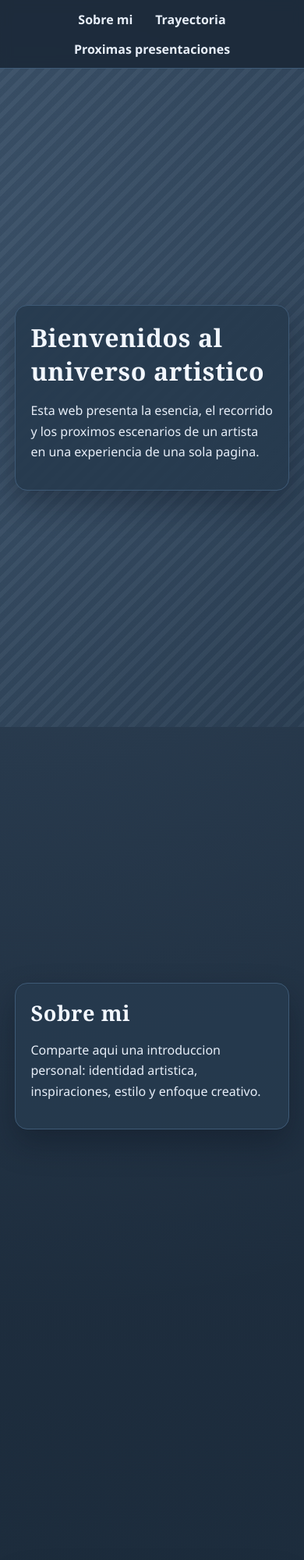
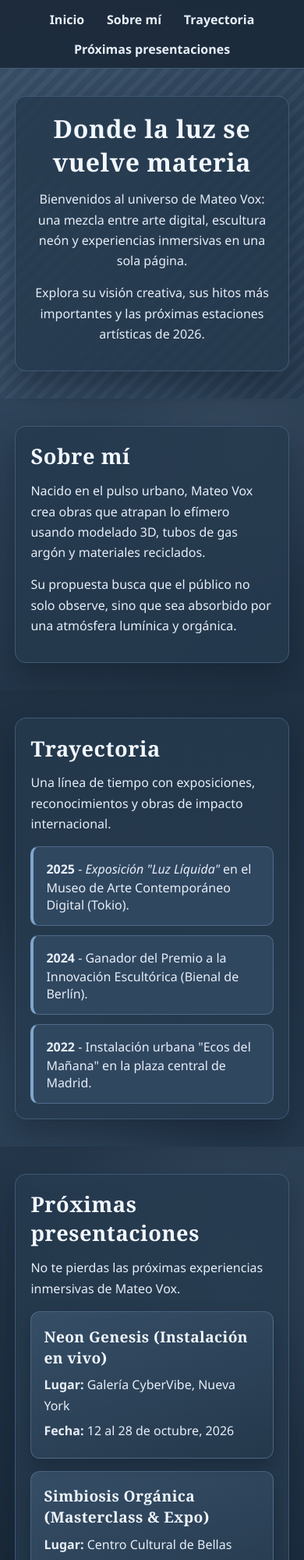
Before and after one commit to 4GeeksAcademy/OmarGomez-artist-website, a plain HTML site: page index.html in a window 390 px wide. Shown: the top 2000 px of the page at 78% size. Drawn offline with Linux system fonts and the light colour scheme.

Commit message:
version 1 completa

```diff
--- a/index.html
+++ b/index.html
@@ -1,40 +1,42 @@
-<!doctype html>
+<!DOCTYPE html>
 <html lang="es">
   <head>
     <meta charset="UTF-8" />
     <meta name="viewport" content="width=device-width, initial-scale=1.0" />
     <meta
       name="description"
-      content="Landing page de presentacion de artista con biografia, trayectoria y proximas presentaciones."
+      content="Landing page de presentación de Mateo Vox con biografía, trayectoria y próximas presentaciones de arte contemporáneo."
     />
-    <title>Presentacion Artista</title>
+    <title>Mateo Vox | Presentación Artística</title>
     <link rel="stylesheet" href="style.css" />
+
+    <!-- SEO: Marcado Schema.org -->
     <script type="application/ld+json">
       {
         "@context": "https://schema.org",
-        "@type": "Person",
-        "name": "Nombre del Artista",
-        "url": "https://example.com",
-        "jobTitle": "Artista",
-        "description": "Artista con trayectoria en escenarios nacionales e internacionales.",
+        "@type": "Artist",
+        "name": "Mateo Vox",
+        "url": "https://mateovoxart.com",
+        "jobTitle": "Artista visual contemporáneo",
+        "description": "Artista contemporáneo que fusiona escultura orgánica con entornos lumínicos y arte digital interactivo.",
         "mainEntityOfPage": {
           "@type": "WebPage",
-          "@id": "https://example.com"
+          "@id": "https://mateovoxart.com"
         },
         "subjectOf": [
           {
             "@type": "Event",
-            "name": "Presentacion 1",
+            "name": "Neon Genesis",
             "eventAttendanceMode": "https://schema.org/OfflineEventAttendanceMode",
             "eventStatus": "https://schema.org/EventScheduled",
-            "startDate": "2026-06-20T20:00:00-05:00",
+            "startDate": "2026-10-12T19:30:00-04:00",
             "location": {
               "@type": "Place",
-              "name": "Teatro Principal",
+              "name": "Galería CyberVibe",
               "address": {
                 "@type": "PostalAddress",
-                "addressLocality": "Ciudad",
-                "addressCountry": "ES"
+                "addressLocality": "Nueva York",
+                "addressCountry": "US"
               }
             }
           }
@@ -46,95 +48,112 @@
     <a class="skip-link" href="#contenido-principal">Saltar al contenido principal</a>
 
     <header>
-      <nav class="navbar" aria-label="Navegacion principal" role="navigation">
+      <nav class="navbar" aria-label="Navegación principal">
         <ul class="nav-links">
-          <li><a href="#sobre-mi" aria-label="Ir a la seccion Sobre mi">Sobre mi</a></li>
-          <li><a href="#trayectoria" aria-label="Ir a la seccion Trayectoria">Trayectoria</a></li>
-          <li>
-            <a
-              href="#presentaciones"
-              aria-label="Ir a la seccion Proximas presentaciones"
-              >Proximas presentaciones</a
-            >
-          </li>
+          <li><a href="#bienvenida" aria-label="Ir al inicio">Inicio</a></li>
+          <li><a href="#sobre-mi" aria-label="Ir a la sección Sobre mí">Sobre mí</a></li>
+          <li><a href="#trayectoria" aria-label="Ir a la sección Trayectoria">Trayectoria</a></li>
+          <li><a href="#presentaciones" aria-label="Ir a la sección Próximas presentaciones">Próximas presentaciones</a></li>
         </ul>
       </nav>
     </header>
 
     <main id="contenido-principal" tabindex="-1">
-      <section
-        id="bienvenida"
-        aria-labelledby="titulo-bienvenida"
-        itemscope
-        itemtype="https://schema.org/WebPageElement"
-      >
-        <div class="content" role="region" aria-label="Mensaje de bienvenida">
-          <h1 id="titulo-bienvenida" itemprop="name">Bienvenidos al universo artistico</h1>
+
+      <!-- Sección 1: Bienvenida -->
+      <section id="bienvenida" aria-labelledby="titulo-bienvenida">
+        <div class="content">
+          <h1 id="titulo-bienvenida">Donde la luz se vuelve materia</h1>
           <p>
-            Esta web presenta la esencia, el recorrido y los proximos escenarios
-            de un artista en una experiencia de una sola pagina.
+            Bienvenidos al universo de Mateo Vox: una mezcla entre arte digital,
+            escultura neón y experiencias inmersivas en una sola página.
+          </p>
+          <p>
+            Explora su visión creativa, sus hitos más importantes y las próximas
+            estaciones artísticas de 2026.
           </p>
         </div>
       </section>
 
-      <section
-        id="sobre-mi"
-        aria-labelledby="titulo-sobre-mi"
-        itemscope
-        itemtype="https://schema.org/Person"
-      >
-        <article class="content" role="article" aria-label="Informacion biografica del artista">
-          <h2 id="titulo-sobre-mi" itemprop="name">Sobre mi</h2>
+      <!-- Sección 2: Sobre Mí -->
+      <section id="sobre-mi" aria-labelledby="titulo-sobre-mi" itemscope itemtype="https://schema.org/Person">
+        <article class="content">
+          <h2 id="titulo-sobre-mi" itemprop="name">Sobre mí</h2>
           <p>
-            Comparte aqui una introduccion personal: identidad artistica,
-            inspiraciones, estilo y enfoque creativo.
+            Nacido en el pulso urbano, Mateo Vox crea obras que atrapan lo
+            efímero usando modelado 3D, tubos de gas argón y materiales
+            reciclados.
+          </p>
+          <p>
+            Su propuesta busca que el público no solo observe, sino que sea
+            absorbido por una atmósfera lumínica y orgánica.
           </p>
         </article>
       </section>
 
+      <!-- Sección 3: Trayectoria -->
       <section id="trayectoria" aria-labelledby="titulo-trayectoria">
-        <article class="content" role="article" aria-label="Recorrido profesional del artista">
+        <article class="content">
           <h2 id="titulo-trayectoria">Trayectoria</h2>
           <p>
-            Incluye una linea de tiempo con hitos relevantes, colaboraciones,
-            reconocimientos y proyectos destacados.
+            Una línea de tiempo con exposiciones, reconocimientos y obras de
+            impacto internacional.
           </p>
-          <ul aria-label="Hitos de trayectoria artistica">
-            <li>Inicio de carrera y primeras presentaciones.</li>
-            <li>Colaboraciones y participaciones destacadas.</li>
-            <li>Reconocimientos y proyectos recientes.</li>
-          </ul>
+          <div class="timeline" aria-label="Hitos de trayectoria artística">
+            <div class="timeline-item">
+              <strong>2025</strong> - <em>Exposición "Luz Líquida"</em> en el
+              Museo de Arte Contemporáneo Digital (Tokio).
+            </div>
+            <div class="timeline-item">
+              <strong>2024</strong> - Ganador del Premio a la Innovación
+              Escultórica (Bienal de Berlín).
+            </div>
+            <div class="timeline-item">
+              <strong>2022</strong> - Instalación urbana "Ecos del Mañana" en
+              la plaza central de Madrid.
+            </div>
+          </div>
         </article>
       </section>
 
-      <section
-        id="presentaciones"
-        aria-labelledby="titulo-presentaciones"
-        itemscope
-        itemtype="https://schema.org/Event"
-      >
-        <article class="content" role="article" aria-label="Agenda de proximos eventos">
-          <h2 id="titulo-presentaciones" itemprop="name">Proximas presentaciones</h2>
+      <!-- Sección 4: Presentaciones -->
+      <section id="presentaciones" aria-labelledby="titulo-presentaciones">
+        <div class="content">
+          <h2 id="titulo-presentaciones">Próximas presentaciones</h2>
           <p>
-            Agrega aqui fechas, ciudades, lugares y detalles para que el publico
-            pueda seguir cada evento.
+            No te pierdas las próximas experiencias inmersivas de Mateo Vox.
           </p>
-          <p>
-            <strong>Fecha:</strong>
-            <time datetime="2026-06-20T20:00" itemprop="startDate"
-              >20 de junio de 2026, 20:00</time
-            >
-          </p>
-          <p itemprop="location" itemscope itemtype="https://schema.org/Place">
-            <strong>Lugar:</strong>
-            <span itemprop="name">Teatro Principal</span>
-          </p>
-        </article>
+          <div class="events-list">
+
+            <article class="event-card" itemscope itemtype="https://schema.org/Event">
+              <h3 itemprop="name">Neon Genesis (Instalación en vivo)</h3>
+              <p itemprop="location" itemscope itemtype="https://schema.org/Place">
+                <strong>Lugar:</strong> <span itemprop="name">Galería CyberVibe, Nueva York</span>
+              </p>
+              <p>
+                <strong>Fecha:</strong>
+                <time datetime="2026-10-12" itemprop="startDate">12 al 28 de octubre, 2026</time>
+              </p>
+            </article>
+
+            <article class="event-card" itemscope itemtype="https://schema.org/Event">
+              <h3 itemprop="name">Simbiosis Orgánica (Masterclass & Expo)</h3>
+              <p itemprop="location" itemscope itemtype="https://schema.org/Place">
+                <strong>Lugar:</strong> <span itemprop="name">Centro Cultural de Bellas Artes, CDMX</span>
+              </p>
+              <p>
+                <strong>Fecha:</strong>
+                <time datetime="2026-12-05" itemprop="startDate">05 de diciembre, 2026</time>
+              </p>
+            </article>
+
+          </div>
+        </div>
       </section>
     </main>
 
     <footer>
-      <p>Fin del contenido principal.</p>
+      <p>&copy; 2026 Mateo Vox. Arte contemporáneo en clave lumínica.</p>
     </footer>
   </body>
 </html>
--- a/style.css
+++ b/style.css
@@ -28,8 +28,18 @@ body {
     linear-gradient(180deg, #223244 0%, #182736 100%);
 }
 
+main,
+section,
+.content,
+.timeline-item,
+.event-card,
+footer {
+  backdrop-filter: saturate(106%);
+}
+
 h1,
-h2 {
+h2,
+h3 {
   margin-top: 0;
   margin-bottom: 0.8rem;
   color: #f2f7ff;
@@ -45,6 +55,10 @@ h2 {
   font-size: clamp(1.7rem, 3.2vw, 2.7rem);
 }
 
+h3 {
+  font-size: clamp(1.2rem, 2.2vw, 1.55rem);
+}
+
 p,
 li,
 a,
@@ -52,6 +66,11 @@ time,
 strong {
   font-size: clamp(1rem, 1.3vw, 1.1rem);
   line-height: 1.65;
+}
+
+p {
+  margin-top: 0.3rem;
+  margin-bottom: 0.9rem;
 }
 
 a {
@@ -114,6 +133,14 @@ a {
   outline: none;
 }
 
+/* Modificado para soportar estados activos nativos de foco/hover y el enlace actual de accesibilidad */
+.nav-links a:active,
+.nav-links a[aria-current="true"] {
+  color: #f6fbff;
+  background: linear-gradient(140deg, rgba(127, 166, 204, 0.42), rgba(95, 136, 179, 0.34));
+  box-shadow: inset 0 0 0 1px rgba(223, 237, 252, 0.35), 0 6px 14px rgba(8, 17, 29, 0.24);
+}
+
 main {
   padding-top: var(--nav-height);
 }
@@ -138,6 +165,24 @@ section {
     );
 }
 
+#sobre-mi {
+  background:
+    linear-gradient(140deg, rgba(127, 166, 204, 0.08), rgba(34, 52, 70, 0.3)),
+    radial-gradient(circle at 82% 18%, rgba(190, 214, 238, 0.1), transparent 42%);
+}
+
+#trayectoria {
+  background:
+    linear-gradient(170deg, rgba(31, 49, 66, 0.35), rgba(127, 166, 204, 0.1)),
+    radial-gradient(circle at 14% 86%, rgba(127, 166, 204, 0.14), transparent 40%);
+}
+
+#presentaciones {
+  background:
+    linear-gradient(200deg, rgba(127, 166, 204, 0.12), rgba(24, 38, 53, 0.45)),
+    radial-gradient(circle at 76% 24%, rgba(203, 224, 245, 0.1), transparent 44%);
+}
+
 .content {
   width: min(var(--max-content), 100%);
   background: rgba(38, 58, 78, 0.9);
@@ -145,6 +190,54 @@ section {
   border-radius: 16px;
   padding: clamp(1.2rem, 3.4vw, 2.7rem);
   box-shadow: 0 18px 38px rgba(8, 16, 27, 0.34);
+}
+
+#bienvenida .content {
+  text-align: center;
+}
+
+#bienvenida p {
+  margin-left: auto;
+  margin-right: auto;
+  max-width: 62ch;
+}
+
+.timeline {
+  display: grid;
+  gap: 0.8rem;
+  margin-top: 1rem;
+}
+
+.timeline-item {
+  padding: 0.9rem 1rem;
+  background: rgba(127, 166, 204, 0.14);
+  border: 1px solid rgba(127, 166, 204, 0.38);
+  border-left: 4px solid var(--color-accent);
+  border-radius: 10px;
+}
+
+.events-list {
+  display: grid;
+  grid-template-columns: repeat(auto-fit, minmax(250px, 1fr));
+  gap: 1rem;
+  margin-top: 1rem;
+}
+
+.event-card {
+  padding: 1rem;
+  border-radius: 12px;
+  background: linear-gradient(160deg, rgba(127, 166, 204, 0.2), rgba(37, 56, 75, 0.74));
+  border: 1px solid rgba(127, 166, 204, 0.36);
+  box-shadow: 0 10px 22px rgba(7, 15, 26, 0.28);
+}
+
+.event-card h3 {
+  margin-top: 0.1rem;
+  margin-bottom: 0.55rem;
+}
+
+.event-card p {
+  margin: 0.35rem 0;
 }
 
 #trayectoria ul {
@@ -182,4 +275,18 @@ footer {
     flex-wrap: wrap;
     justify-content: center;
   }
+
+  section {
+    min-height: auto;
+    padding-top: 2.2rem;
+    padding-bottom: 2.2rem;
+  }
+
+  .content {
+    border-radius: 14px;
+  }
+
+  .events-list {
+    grid-template-columns: 1fr;
+  }
 }
```
